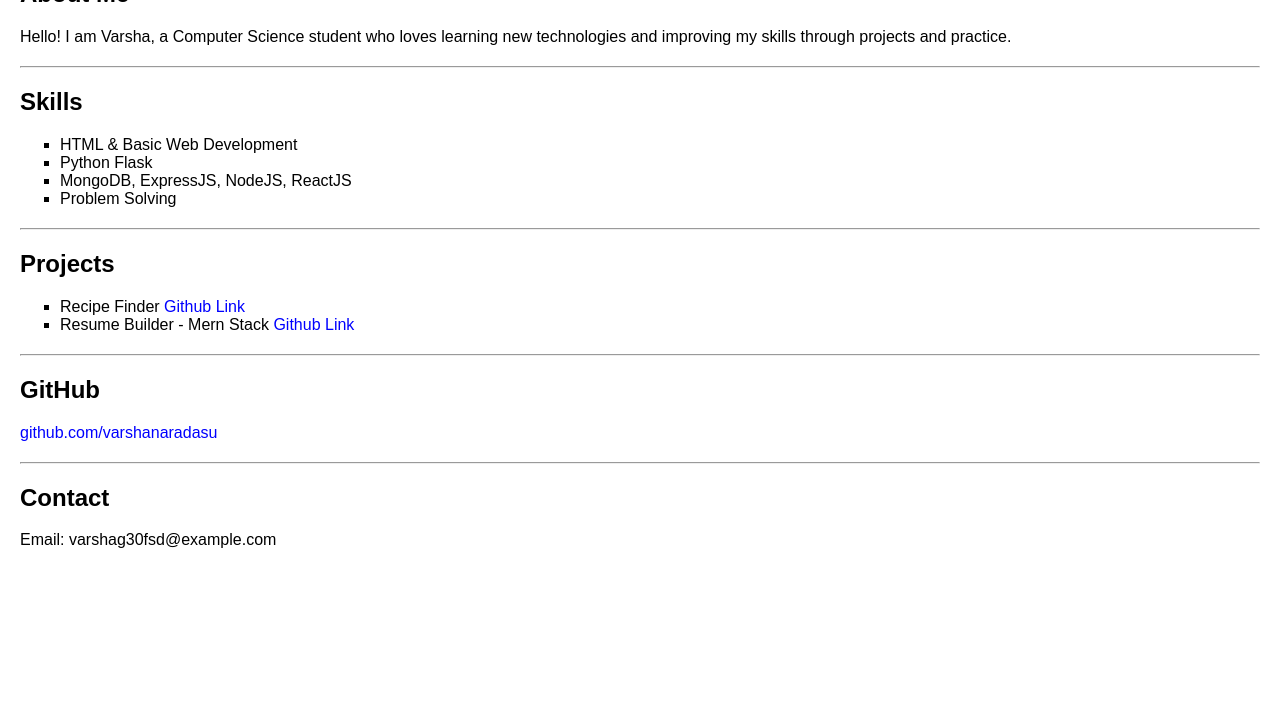
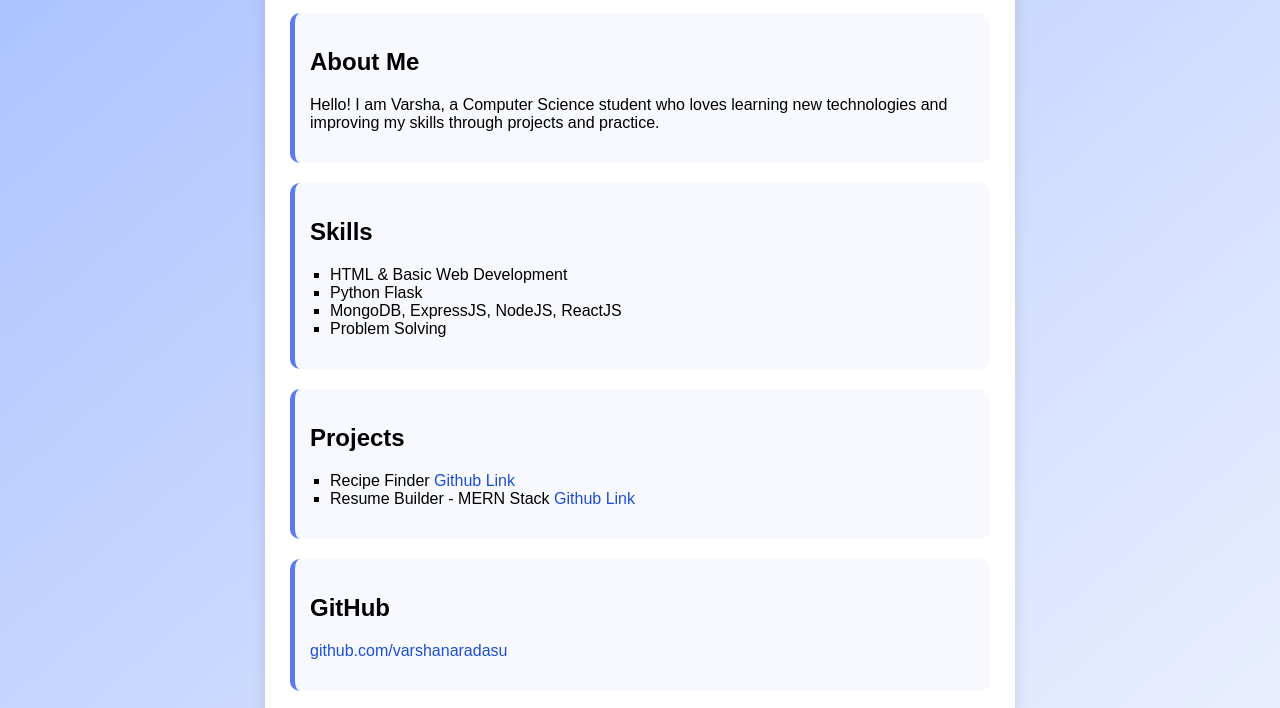
Before and after one commit to varshanaradasu/demo-repo, a plain HTML site: page index.html in a window 1280 px wide. Shown: the part 160-868 px from the top of the page. Before the commit the page ends 800 px from the top, so only its background shows below. Drawn offline with Linux system fonts and the light colour scheme.

Commit message:
Updated CSS

```diff
--- a/index.html
+++ b/index.html
@@ -9,19 +9,18 @@
 
 <body>
 
+    <div class="container">
+
         <h1>Varsha Naradasu</h1>
-    <p>B.Tech 3rd Year CSE | Vignan University</p>
+        <p style="text-align:center;">B.Tech 3rd Year CSE | Vignan University</p>
 
-    <hr>
+        <section>
+            <h2>About Me</h2>
+            <p>Hello! I am Varsha, a Computer Science student who loves learning new
+                technologies and improving my skills through projects and practice.</p>
+        </section>
 
-    <h2>About Me</h2>
-    <p>
-        Hello! I am Varsha, a Computer Science student who loves learning new technologies
-        and improving my skills through projects and practice.
-    </p>
-
-    <hr>
-
+        <section>
             <h2>Skills</h2>
             <ul>
                 <li>HTML & Basic Web Development</li>
@@ -29,33 +28,30 @@
                 <li>MongoDB, ExpressJS, NodeJS, ReactJS</li>
                 <li>Problem Solving</li>
             </ul>
+        </section>
 
-    <hr>
-
+        <section>
             <h2>Projects</h2>
             <ul>
-        <li>Recipe Finder <a href="https://github.com/varshanaradasu/Recipe-Finder" target="_blank">
-                Github Link
-            </a> </li>
-        <li>Resume Builder - Mern Stack <a href="https://github.com/varshanaradasu/ResumeBuilder" target="_blank">
-                Github Link
-            </a></li>
+                <li>Recipe Finder
+                    <a href="https://github.com/varshanaradasu/Recipe-Finder" target="_blank">Github Link</a>
+                </li>
+                <li>Resume Builder - MERN Stack
+                    <a href="https://github.com/varshanaradasu/ResumeBuilder" target="_blank">Github Link</a>
+                </li>
             </ul>
+        </section>
 
-    <hr>
+        <section>
+            <h2>GitHub</h2>
+            <p><a href="https://github.com/varshanaradasu" target="_blank">github.com/varshanaradasu</a></p>
+        </section>
 
-    <h2>GitHub</h2>
-    <p>
-        <a href="https://github.com/varshanaradasu" target="_blank">
-            github.com/varshanaradasu
-        </a>
-    </p>
+        <section>
+            <h2>Contact</h2>
+            <p>Email: varshag30fsd@gmail.com</p>
+        </section>
 
-    <hr>
-
-    <h2>Contact</h2>
-    <p>Email: varshag30fsd@example.com</p>
+    </div>
 
 </body>
-
-</html>
--- a/styles.css
+++ b/styles.css
@@ -1,22 +1,44 @@
 body {
     font-family: Arial, sans-serif;
-    margin: 20px;
+    margin: 0;
+    padding: 0;
+    background: linear-gradient(to bottom right, #a8c0ff, #f0f4ff);
+}
+
+.container {
+    max-width: 700px;
+    margin: 40px auto;
+    background: white;
+    padding: 25px;
+    border-radius: 15px;
+    box-shadow: 0 4px 15px rgba(0, 0, 0, 0.1);
 }
 
 h1 {
     text-align: center;
+    margin-bottom: 10px;
 }
 
-hr {
-    margin: 20px 0;
+section {
+    background: #f7f9ff;
+    padding: 15px;
+    border-radius: 10px;
+    margin-bottom: 20px;
+    border-left: 5px solid #5a78f0;
 }
 
 ul {
     list-style-type: square;
+    padding-left: 20px;
+}
+
+p,
+li {
+    font-size: 16px;
 }
 
 a {
-    color: blue;
+    color: #1d4ed8;
     text-decoration: none;
 }
 
```
Lines whose indentation alone changed are shown as unchanged.
